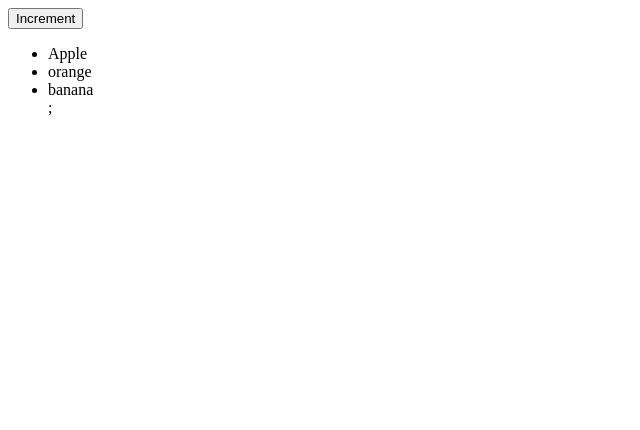
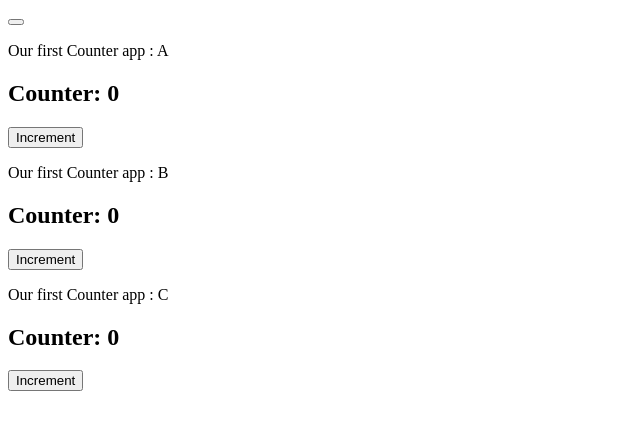
Before and after one commit to Tripathi-Ashu/React04, a React (Vite) app: page / in a window 1280 px wide. Shown: the top 430 px of the page, without its empty margins (0-640 px from the left). Built offline with nearby package versions, Linux system fonts and the light colour scheme.

Commit message:
compleat the lecture number 6

```diff
--- a/src/App.jsx
+++ b/src/App.jsx
@@ -1,5 +1,6 @@
 import { useState } from 'react';
 import Food from './Food';
+import Clock from './Clock';
 
 function App() {
   const [foodItems, setFoodItems] = useState(['Apple', 'orange', 'banana'])
@@ -10,8 +11,7 @@ function App() {
 
   return (
     <>
-      <button onClick={handleChange}>Increment</button>
-      <Food foods={foodItems} />
+      <Clock></Clock>
     </>
   );
 }
--- a/src/Clock.jsx
+++ b/src/Clock.jsx
@@ -6,15 +6,17 @@ function Clock() {
     const [clocks , setClocks]  = useState(["A","B","C"]);
 
     function handleChange () {
-        setClocks(['D','A','B','C']);
+        setClocks(['D', ...clocks]);
     }
 
     return (
         <>
         <button onClick={handleChange}></button>
         <div>
-            clocks.map(clock => )
+            {clocks.map(clock => <Counting key={clock} name={clock}></Counting> )}
         </div>
         </>
     )
 }
+
+export default Clock;
--- a/src/Counting.jsx
+++ b/src/Counting.jsx
@@ -1,9 +1,18 @@
+
+import {useState }  from 'react';
 
 
+function Counting({name}) {
+   const [count , setCount] = useState(0);
+   console.log(name);
 
-
-function Counting() {
-
+   return (
+    <>
+    <p>Our first Counter app : {name}</p>
+    <h2>Counter: {count}</h2>
+    <button  onClick={() => setCount(count + 1)}>Increment</button>
+    </>
+   )
 };
 
 
--- a/src/main.jsx
+++ b/src/main.jsx
@@ -1,9 +1,10 @@
 import { StrictMode } from 'react'
 import { createRoot } from 'react-dom/client'
 import App from './App.jsx'
+import Clock from './Clock'
 
 createRoot(document.getElementById('root')).render(
   <StrictMode>
-    <App />
+    <App></App>
   </StrictMode>
 )
```
